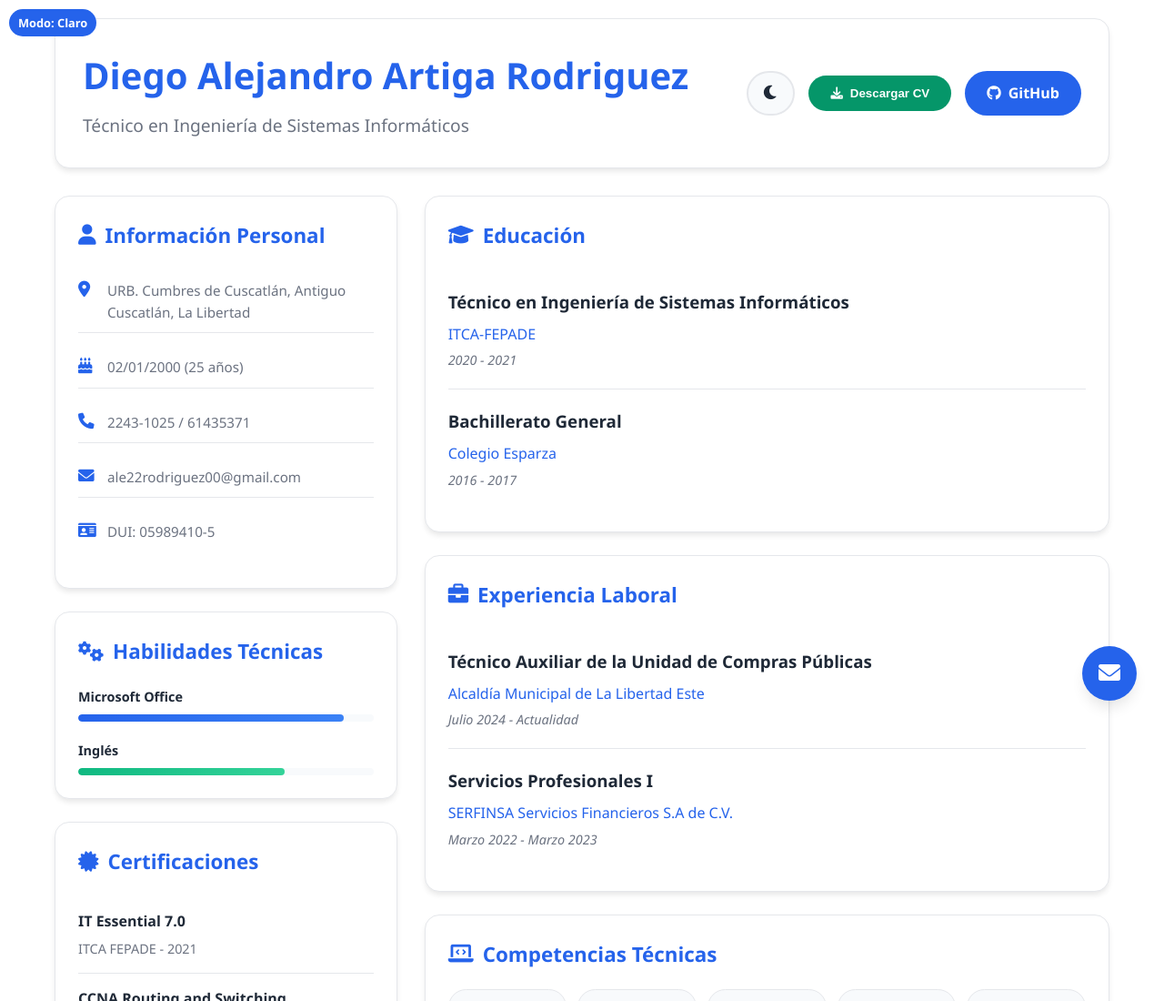
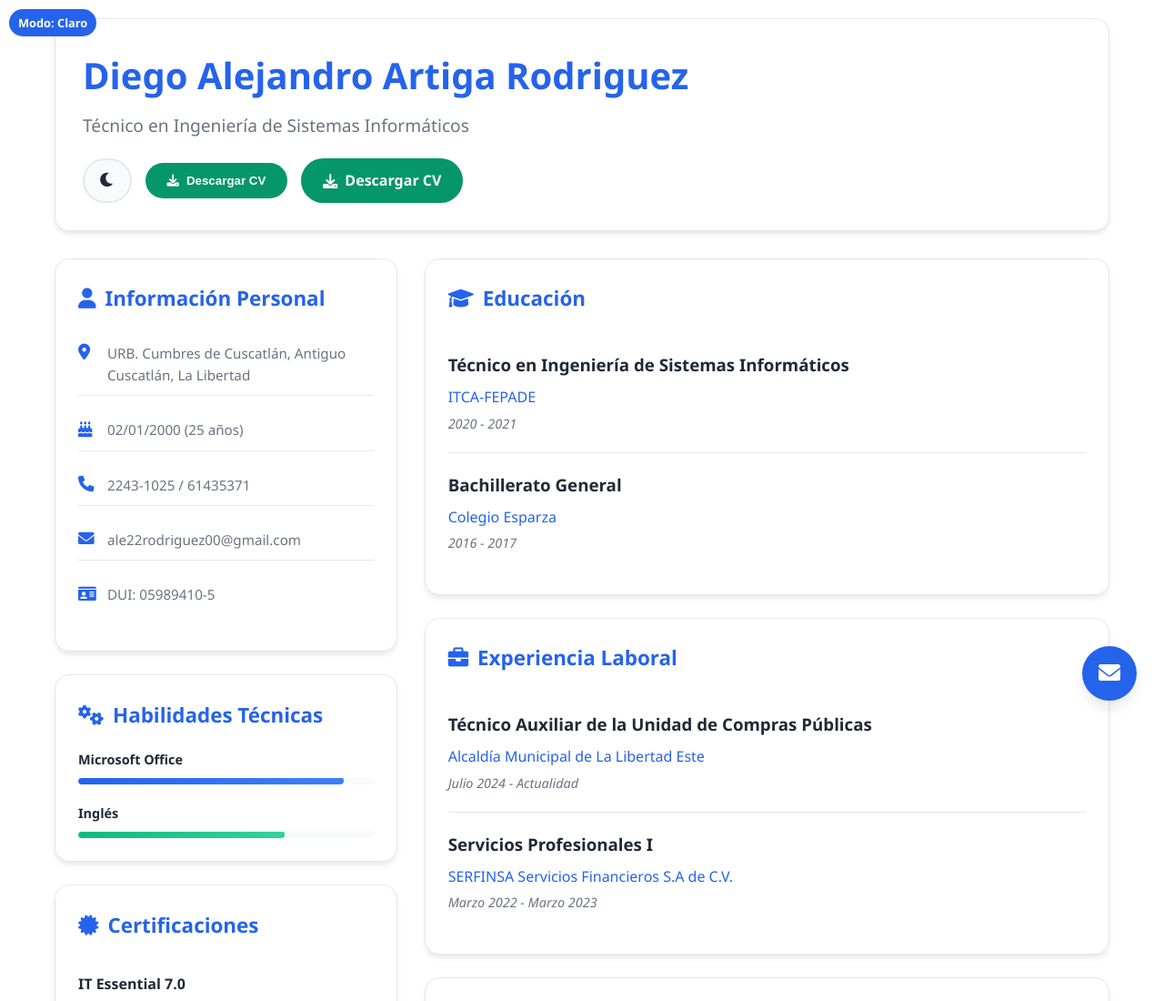
Before and after one commit to Sasha99exe/Sasha99exe.github.io, a plain HTML site: page index.html in a window 1280 px wide. Shown: the top 1100 px of the page at 91% size. Drawn offline with Linux system fonts and the light colour scheme.

Commit message:
Update index.html

```diff
--- a/index.html
+++ b/index.html
@@ -570,10 +570,10 @@
                         <i class="fas fa-download"></i>
                         Descargar CV
                     </button>
-                    <a href="https://github.com/tu-usuario-github" target="_blank" id="githubBtn" class="btn-github">
-                        <i class="fab fa-github"></i>
-                        GitHub
-                    </a>
+                    <a href="https://raw.githubusercontent.com/Sasha99exe.github.io/CV Alejandro Rodriguez (1) (4) (1).pdf" class="btn-print" download>
+                  <i class="fas fa-download"></i>
+                   Descargar CV
+                   </a>
                 </div>
             </div>
         </header>
```
